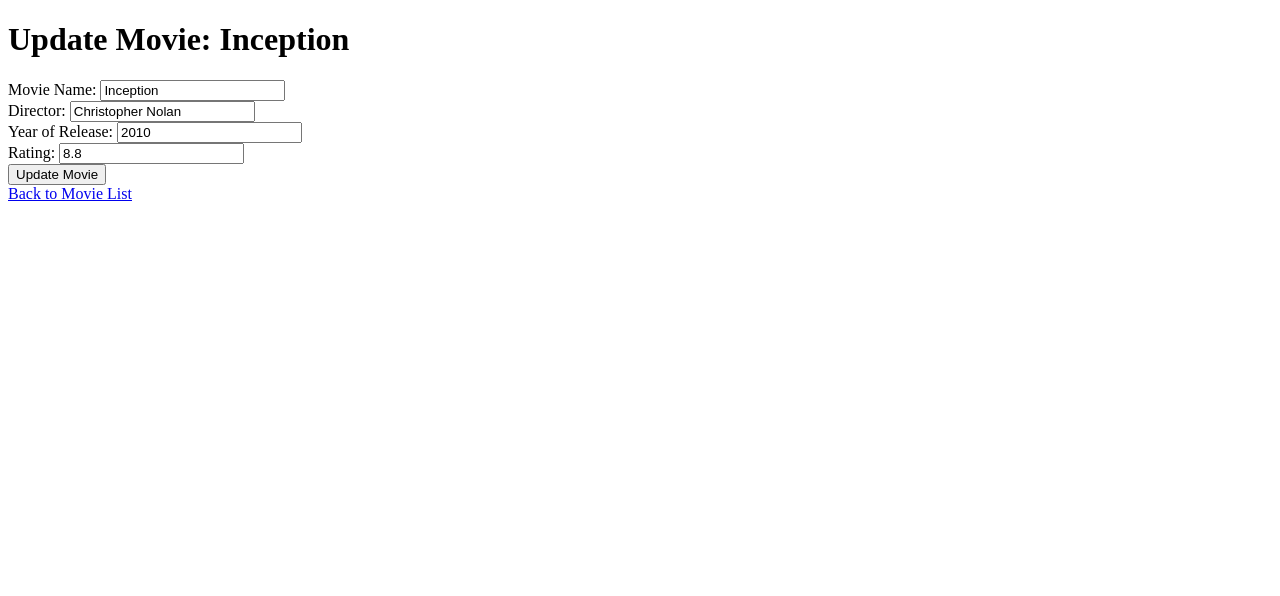
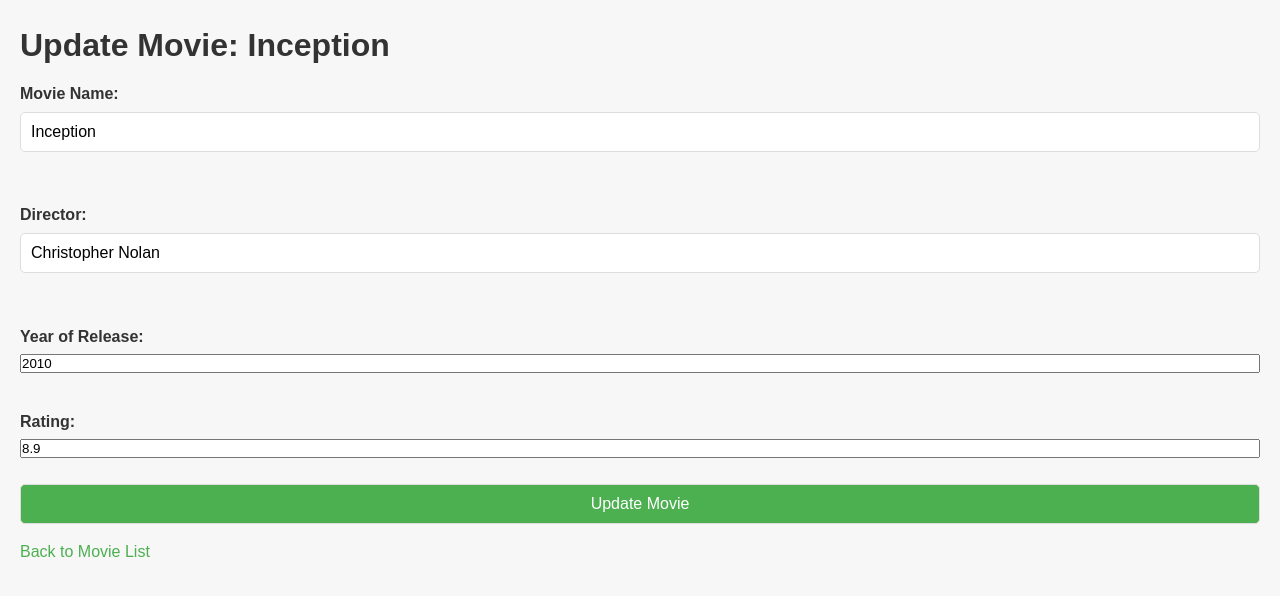
Before and after one commit to nnamokoejike/moviweb_app, a Flask app: page /users/1/update_movie/1 in a window 1280 px wide. Shown: the top 596 px of the page. Run offline with Flask 3, Linux system fonts and the light colour scheme.

Commit message:
2nd November 2024

```diff
--- a/app.py
+++ b/app.py
@@ -8,6 +8,16 @@
 app = Flask(__name__)
 
 data_manager = JSONDataManager('users.json')  # Use the appropriate path to your JSON file
+
+
+@app.errorhandler(404)
+def page_not_found(e):
+    return render_template('404.html'), 404
+
+
+@app.errorhandler(500)
+def internal_server_error(e):
+    return render_template('500.html'), 500
 
 
 # Home route (placeholder)
@@ -30,32 +40,52 @@
     return render_template('user_movies.html', user_id=user_id, movies=movies)
 
 
+# Add User to the route
 @app.route('/add_user', methods=['GET', 'POST'])
 def add_user():
     if request.method == 'POST':
-        user_id = request.form['user_name']
+        user_id = request.form['user_id']
         user_name = request.form['user_name']
         data_manager.add_user(user_id, {'name': user_name})
         return redirect(url_for('list_users'))
     return render_template('add_user.html')
 
 
+# Add movie to the route
 @app.route('/users/<user_id>/add_movie', methods=['GET', 'POST'])
 def add_movie(user_id):
     if request.method == 'POST':
         movie_title = request.form['title']
-        response = requests.get(f'http://www.omdbapi.com/?i=tt3896198&apikey={API_KEY}&t={movie_title}')
-        movie_data = response.json() if response.status_code == 200 else {}
-        data_manager.add_movie(user_id, {
-            'name': movie_data.get('Title, movie_title'),
-            'director': movie_data.get('Director', 'Unknown'),
-            'year': movie_data.get('year', 'N/A'),
-            'rating': movie_data.get('imbRating', 'N/A')
-        })
+        try:
+            # Attempt API call
+            response = requests.get(f'http://www.omdbapi.com/?i=tt3896198&apikey={API_KEY}&t={movie_title}')
+            response.raise_for_status()  # Raise HTTPError if response code is not 200
+            movie_data = response.json()
+
+            # Verify that expected data is present
+            if 'Title' not in movie_data:
+                raise ValueError("Movie not found in OMDb API")
+
+            # Add movie to user's list
+            data_manager.add_movie(user_id, {
+                'name': movie_data.get('Title', movie_title),
+                'director': movie_data.get('Director', 'Unknown'),
+                'year': movie_data.get('Year', 'N/A'),
+                'rating': movie_data.get('imdbRating', 'N/A')
+            })
+        except requests.exceptions.RequestException as e:
+            print("Error connecting to OMDb API:", e)
+            return render_template('error.html', message="Could not connect to OMDb API. Please try again later.")
+        except ValueError as e:
+            print("Error:", e)
+            return render_template('error.html', message="Movie not found. Please enter a valid title")
+
         return redirect(url_for('user_movies', user_id=user_id))
+
     return render_template('add_movie.html', user_id=user_id)
 
 
+# Update the route
 @app.route('/users/<user_id>/update_movie/<movie_id>', methods=['GET', 'POST'])
 def update_movie(user_id, movie_id):
     movie = data_manager.get_user_movies(user_id).get(movie_id)
@@ -71,6 +101,13 @@
     return render_template('update_movie.html', user_id=user_id, movie_id=movie_id, movie=movie)
 
 
+# Delete movie from route
+@app.route('/users/<user_id>/delete_movie/<movie_id>')
+def delete_movie(user_id, movie_id):
+    data_manager.delete_movie(user_id, movie_id)
+    return redirect(url_for('user_movies', user_id=user_id))
+
+
 # Run the application
 if __name__ == '__main__':
     app.run(debug=True)
--- a/datamanager/json_data_manager.py
+++ b/datamanager/json_data_manager.py
@@ -13,6 +13,10 @@
             with open(self.filename, 'r') as file:
                 return json.load(file)
         except FileNotFoundError:
+            print(f"File {self.filename} not found. Starting with an empty data structure.")
+            return {}
+        except json.JSONDecodeError:
+            print(f"Error decoding JSON from {self.filename}. File may be corrupted.")
             return {}
 
     def save_data(self):
--- /dev/null
+++ b/static/style.css
@@ -0,0 +1,124 @@
+/* Reset */
+* {
+    margin: 0;
+    padding: 0;
+    box-sizing: border-box;
+}
+
+/* Global Styles */
+body {
+        font-family: Arial, sans-serif;
+        background-color: #f7f7f7;
+        color: #333;
+        line-height: 1.6;
+        padding: 20px;
+}
+
+/* Navigation Link Styles */
+a {
+    color: #4CAF50;
+    text-decoration: none;
+}
+
+a:hover {
+        text-decoration: underline;
+}
+
+/* Container */
+.container {
+       max-width: 800px;
+       margin: 0 auto;
+       padding: 20px;
+       background-color: #fff;
+       border-radius: 8px;
+       box-shadow: 0 0 10px rgba(0, 0, 0, 0.1);
+}
+
+/* List Styles */
+ul {
+    list-style-type: none;
+    padding: 0;
+}
+
+ul li {
+    margin-button: 10px;
+    padding: 10px;
+    background-color: #f1f1f1;
+    border-radius: 5px;
+}
+
+ul li a {
+    color: #4CAF50;
+    font-weight: bold;
+}
+
+/* Form Styles */
+form {
+    display: flex;
+    flex-direction: column;
+}
+
+form label {
+    font-weight: bold;
+    margin: 10px 0 5px;
+}
+
+form input[type="text"],
+form input[type="text"],
+form input[type="text"],
+form button {
+    padding: 10px;
+    font-size: 16px;
+    margin-bottom: 15px;
+    border: 1px solid #ddd;
+    border-radius: 5px;
+}
+
+form input[type="submit"],
+form button {
+    background-color: #4CAF50;
+    color: #fff;
+    cursor: pointer;
+    transition: background-color 0.3s;
+}
+
+form input[type="submit"]:hover,
+form button:hover {
+    background-color: #45a049;
+}
+
+/* Error Pages */
+.error-message {
+    text-align: center;
+    color: #e74c3c;
+    font-size: 1.2em;
+    margin-bottom: 20px;
+}
+
+.error-message a {
+    color: #e74c3c;
+}
+
+/* Button Styles */
+.button {
+    display: inline-block;
+    padding: 10px 20px;
+    font-size: 16px;
+    color: #fff;
+    background-color: #4CAF50;
+    border: none;
+    border-radius: 5px;
+    cursor: pointer;
+    transition: background-color 0.3s;
+}
+
+.button:hover {
+    background-color: #45a049;
+}
+
+/* Footer Link */
+.footer-link {
+    display: block;
+    text-align: center;
+    margin-top: 20px;
+}
--- a/templates/add_movie.html
+++ b/templates/add_movie.html
@@ -3,6 +3,7 @@
 <head>
     <meta charset="UTF-8">
     <meta name="viewport" content="width=device-width, initial-scale=1.0">
+    <link rel="stylesheet" href="{{ url_for('static', filename='style.css') }}">
     <title>Add Movie - MovieWeb App</title>
 </head>
 <body>
--- a/templates/add_user.html
+++ b/templates/add_user.html
@@ -3,6 +3,7 @@
 <head>
     <meta charset="UTF-8">
     <meta name="viewport" content="width=device-width, initial-scale=1.0">
+    <link rel="stylesheet" href="{{ url_for('static', filename='style.css') }}">
     <title>Add User - MovieWeb App</title>
 </head>
 <body>
--- a/templates/update_movie.html
+++ b/templates/update_movie.html
@@ -3,6 +3,7 @@
 <head>
     <meta charset="UTF-8">
     <meta name="viewport" content="width=device-width, initial-scale=1.0">
+    <link rel="stylesheet" href="{{ url_for('static', filename='style.css') }}">
     <title>Update Movie - MovieWeb App</title>
 </head>
 <body>
--- a/templates/user_movies.html
+++ b/templates/user_movies.html
@@ -3,6 +3,7 @@
 <head>
     <meta charset="UTF-8">
     <meta name="viewport" content="width=device-width, initial-scale=1.9">
+    <link rel="stylesheet" href="{{ url_for('static', filename='style.css') }}">
     <title>{{ user_id }}'s Movies - MovieWeb App</title>
 </head>
 <body>
--- a/templates/users.html
+++ b/templates/users.html
@@ -3,6 +3,7 @@
 <head>
     <meta charset="UTF-8">
     <meta name="viewport" content="width=device-width, initial-scale=1.0">
+    <link rel="stylesheet" href="{{ url_for('static', filename='style.css') }}">
     <title>Users - MovieWeb App</title>
 </head>
 <body>
--- a/users.json
+++ b/users.json
@@ -5,8 +5,8 @@
             "1": {
                 "name": "Inception",
                 "director": "Christopher Nolan",
-                "year": 2010,
-                "rating": 8.8
+                "year": "2010",
+                "rating": "8.9"
             },
             "2": {
                 "name": "The Dark Knight",
@@ -14,16 +14,56 @@
                 "year": 2008,
                 "rating": 9.0
             },
-            "3": {
-                "name": null,
+            "8": {
+                "name": "The Room",
+                "director": "Tommy Wiseau",
+                "year": "2003",
+                "rating": "3.6"
+            },
+            "4": {
+                "name": "Titanic",
                 "director": "James Cameron",
-                "year": "N/A",
-                "rating": "N/A"
+                "year": "1997",
+                "rating": "7.9"
             }
         }
     },
     "2": {
         "name": "Bob",
+        "movies": {
+            "1": {
+                "name": "Inception2",
+                "director": "Christopher Nolan2",
+                "year": 2011,
+                "rating": 8.9
+            },
+            "2": {
+                "name": "The Dark Knight2",
+                "director": "Christopher Nolan2",
+                "year": 2009,
+                "rating": 9.1
+            }
+        }
+    },
+    "3": {
+        "name": "Vincent",
+        "movies": {
+            "1": {
+                "name": "Inception3",
+                "director": "Christopher Nolan3",
+                "year": 2021,
+                "rating": 7.9
+            },
+            "2": {
+                "name": "The Dark Knight3",
+                "director": "Christopher Nolan3",
+                "year": 2016,
+                "rating": 8.5
+            }
+        }
+    },
+    "4": {
+        "name": "Onyinyechi",
         "movies": {}
     }
 }
```
Also changed, not shown: templates/404.html (added, +14 -0 lines), templates/500.html (added, +14 -0 lines), templates/error.html (added, +14 -0 lines).
